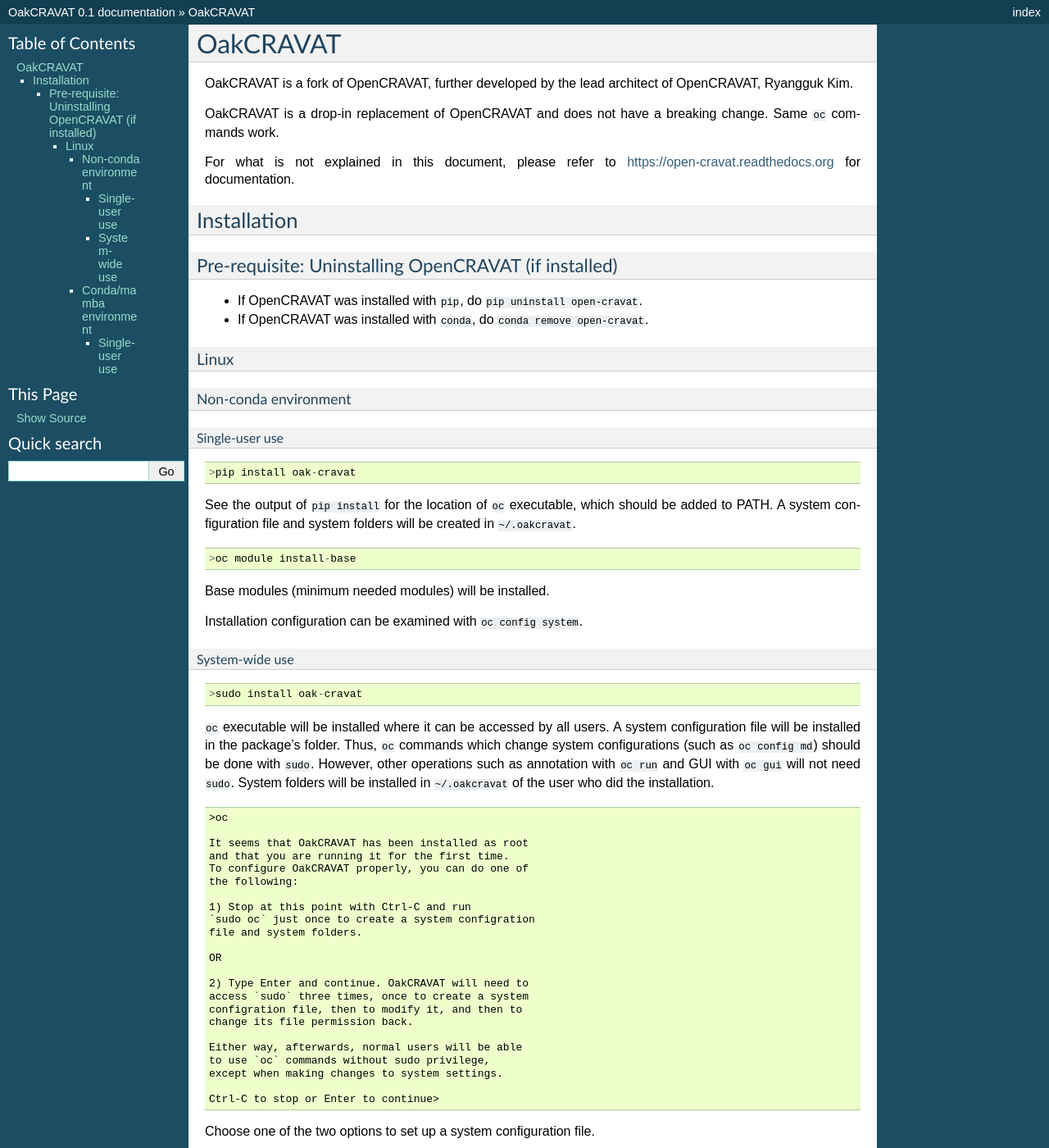
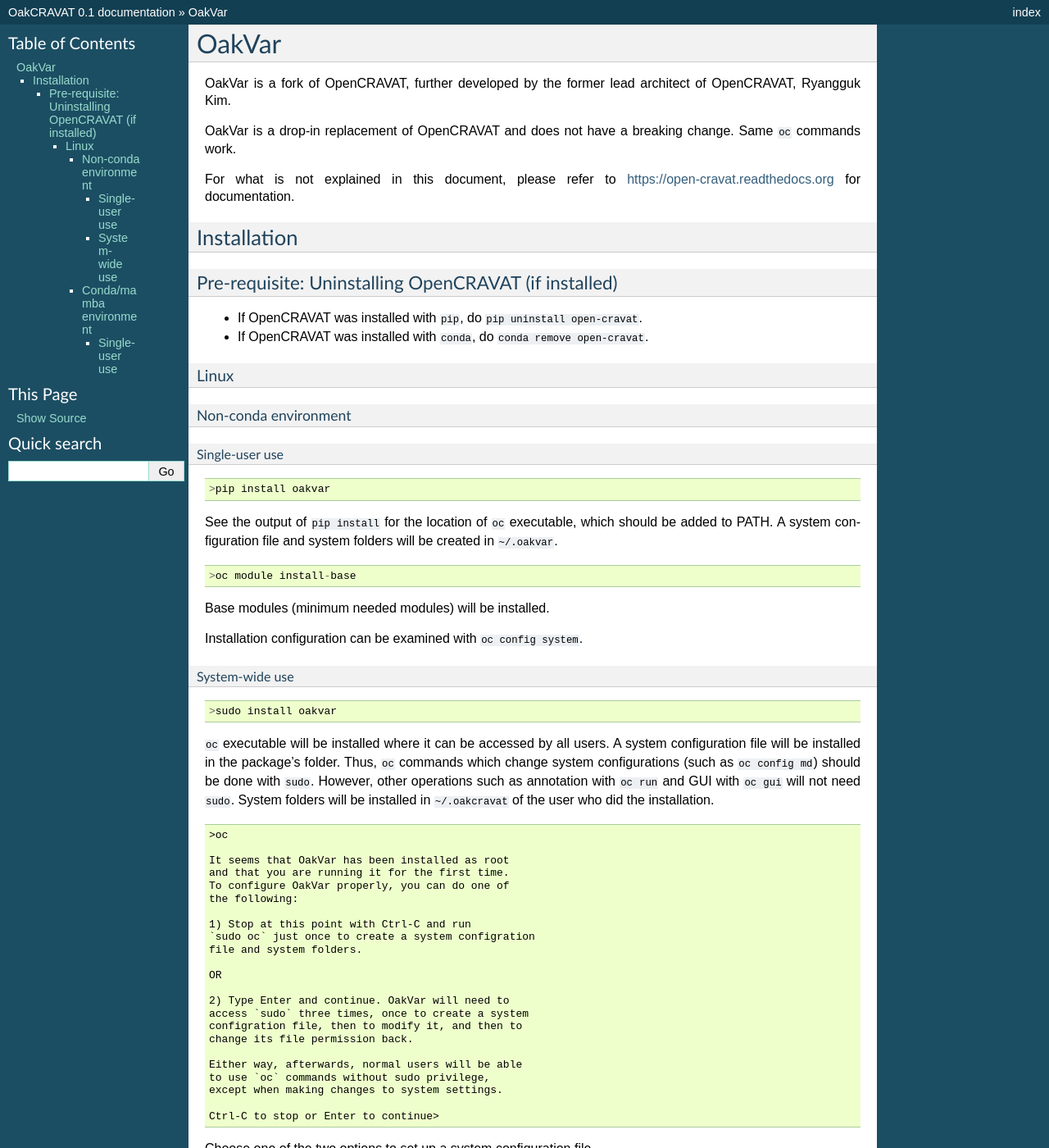
Before and after one commit to rkimoakbioinformatics/oakvar-doc, a Sphinx documentation site: the page built from docs/source/index.rst, in a window 1280 px wide and 1400 px high. Shown: the whole window at 82% size. Built offline with Sphinx 7.4.7, drawn with Linux system fonts in a browser that asks for light colours; some of the changed text lies outside the part shown.

Commit message:
Update index.rst

```diff
--- a/docs/source/index.rst
+++ b/docs/source/index.rst
@@ -1,10 +1,10 @@
 #########
-OakCRAVAT
+OakVar
 #########
 
-OakCRAVAT is a fork of OpenCRAVAT, further developed by the lead architect of OpenCRAVAT, Ryangguk Kim.
+OakVar is a fork of OpenCRAVAT, further developed by the former lead architect of OpenCRAVAT, Ryangguk Kim.
 
-OakCRAVAT is a drop-in replacement of OpenCRAVAT and does not have a breaking change. Same ``oc`` commands work.
+OakVar is a drop-in replacement of OpenCRAVAT and does not have a breaking change. Same ``oc`` commands work.
 
 For what is not explained in this document, please refer to https://open-cravat.readthedocs.org for documentation.
 
@@ -30,9 +30,9 @@
 ---------------
 ::
 
-  >pip install oak-cravat
+  >pip install oakvar
 
-See the output of ``pip install`` for the location of ``oc`` executable, which should be added to PATH. A system configuration file and system folders will be created in ``~/.oakcravat``.
+See the output of ``pip install`` for the location of ``oc`` executable, which should be added to PATH. A system configuration file and system folders will be created in ``~/.oakvar``.
 ::
 
   >oc module install-base
@@ -45,16 +45,16 @@
 -----------
 ::
 
-  >sudo install oak-cravat
+  >sudo install oakvar
 
 ``oc`` executable will be installed where it can be accessed by all users. A system configuration file will be installed in the package's folder. Thus, ``oc`` commands which change system configurations (such as ``oc config md``) should be done with ``sudo``. However, other operations such as annotation with ``oc run`` and GUI with ``oc gui`` will not need ``sudo``. System folders will be installed in ``~/.oakcravat`` of the user who did the installation.
 ::
 
   >oc
 
-  It seems that OakCRAVAT has been installed as root
+  It seems that OakVar has been installed as root
   and that you are running it for the first time.
-  To configure OakCRAVAT properly, you can do one of
+  To configure OakVar properly, you can do one of
   the following:
 
   1) Stop at this point with Ctrl-C and run
@@ -63,7 +63,7 @@
 
   OR
 
-  2) Type Enter and continue. OakCRAVAT will need to
+  2) Type Enter and continue. OakVar will need to
   access `sudo` three times, once to create a system
   configration file, then to modify it, and then to
   change its file permission back.
@@ -76,7 +76,7 @@
 
 Choose one of the two options to set up a system configuration file.
 
-The default system folders (module folders, job folders, etc)  will have been made under ``~/.oakcravat`` of the user who installed OakCRAVAT. If wish to move the system folders to a different location such as a shared one, do ``oc config system`` and find the location of the OakCRAVAT system configuration file at ``Configration file path``. Open the file and edit ``modules_dir``, ``conf_dir``, ``jobs_dir``, and ``log_dir`` as wished.
+The default system folders (module folders, job folders, etc)  will have been made under ``~/.oakvar`` of the user who installed OakVar. If wish to move the system folders to a different location such as a shared one, do ``oc config system`` and find the location of the OakVar system configuration file at ``Configration file path``. Open the file and edit ``modules_dir``, ``conf_dir``, ``jobs_dir``, and ``log_dir`` as wished.
 
 ::
 
@@ -93,9 +93,9 @@
 ---------------
 ::
 
-  >pip install oak-cravat
+  >pip install oakvar
 
-``oc`` executable will be installed where the user can access. A system configuration file and system folders will be created in ``~/.oakcravat``.
+``oc`` executable will be installed where the user can access. A system configuration file and system folders will be created in ``~/.oakvar``.
 ::
 
   >oc module install-base
```
